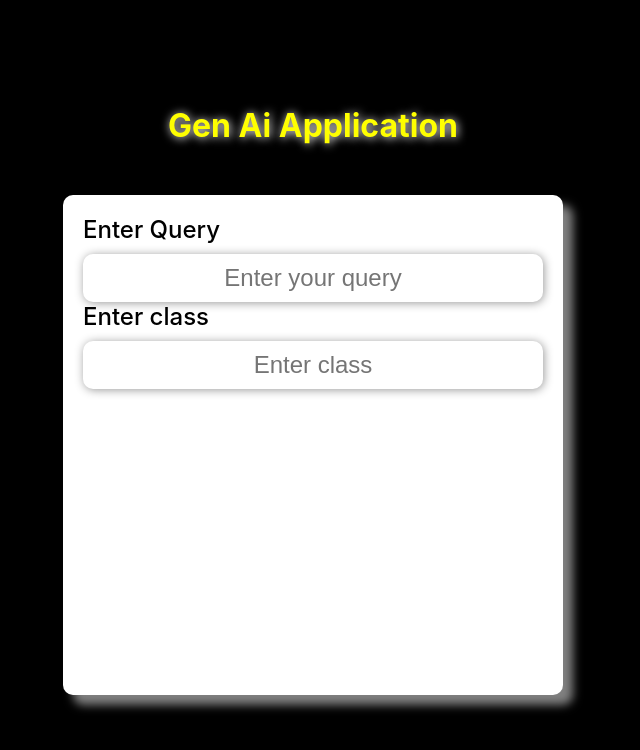
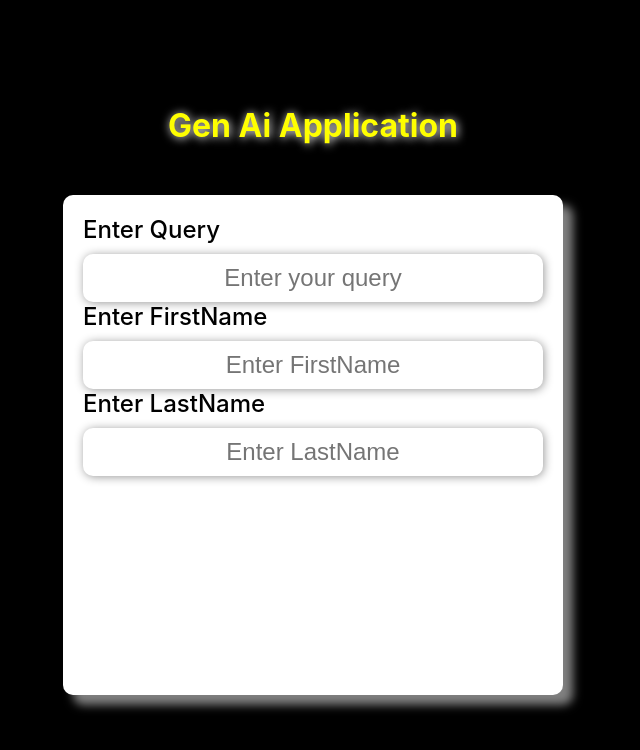
Before and after one commit to sidharth-mehra/Gen_Ai_Web_App, a React (Vite) app: page / in a window 1280 px wide. Shown: the top 750 px of the page, without its empty margins (327-967 px from the left). Built offline with nearby package versions, Linux system fonts and the light colour scheme.

Commit message:
Sidharth,Added new Fields

```diff
--- a/src/App.jsx
+++ b/src/App.jsx
@@ -9,8 +9,10 @@ const App = () => {
         <form className='Query'>
           <label>Enter Query</label>
           <input className='query-input' type="text" placeholder="Enter your query"/>
-          <label>Enter class</label>
-          <input className='query-input' type="text" placeholder="Enter class"/>
+          <label>Enter FirstName</label>
+          <input className='query-input' type="text" placeholder="Enter FirstName"/>
+          <label>Enter LastName</label>
+          <input className='query-input' type="text" placeholder="Enter LastName"/>
         </form>
       </div>
     </div>
```
